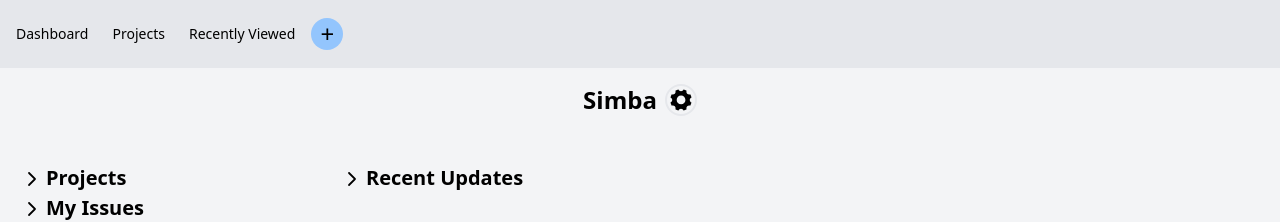
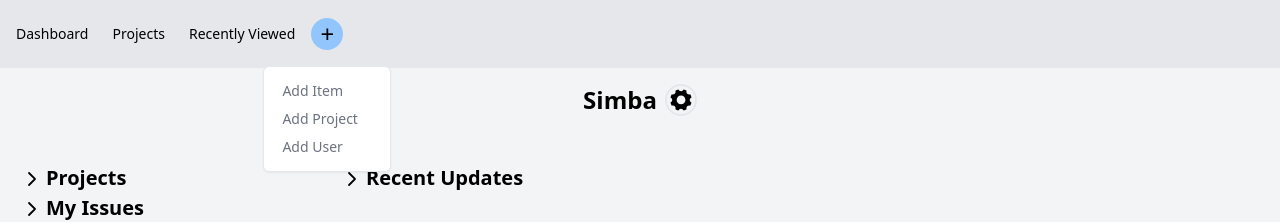
Before and after one commit to simbamkenya/bug-traker, a React (Vite) app in the folder frontend/: page /dashboard in a window 1280 px wide. Shown: the top 222 px of the page. Built offline with nearby package versions, Linux system fonts and the light colour scheme.

Commit message:
added dropdown menu for add

```diff
--- /dev/null
+++ b/frontend/src/hooks/useComponentVisible.jsx
@@ -0,0 +1,32 @@
+import React, { useState, useEffect, useRef } from "react";
+import ReactDOM from "react-dom";
+
+export default function useComponentVisible(initialIsVisible) {
+  const [isComponentVisible, setIsComponentVisible] = useState(
+    initialIsVisible
+  );
+  const ref = useRef(null);
+
+  const handleHideDropdown = (event) => {
+    if (event.key === "Escape") {
+      setIsComponentVisible(false);
+    }
+  };
+
+  const handleClickOutside = event => {
+    if (ref.current && !ref.current.contains(event.target)) {
+      setIsComponentVisible(false);
+    }
+  };
+
+  useEffect(() => {
+    document.addEventListener("keydown", handleHideDropdown, true);
+    document.addEventListener("click", handleClickOutside, true);
+    return () => {
+      document.removeEventListener("keydown", handleHideDropdown, true);
+      document.removeEventListener("click", handleClickOutside, true);
+    };
+  });
+
+  return { ref, isComponentVisible, setIsComponentVisible };
+}
--- a/frontend/src/layouts/DashLayout.jsx
+++ b/frontend/src/layouts/DashLayout.jsx
@@ -1,15 +1,46 @@
-import React from "react";
+import React, { useState } from "react";
 import { Link, Outlet } from "react-router-dom";
+import useComponentVisible from "../hooks/useComponentVisible"
 
 function DashLayout(props) {
+  const [dropVisible, setDropVisible] = useState(false)
+  const { ref, isComponentVisible, setIsComponentVisible } =   useComponentVisible(true);
+  console.log(isComponentVisible)
+
+  const showDropDown = () => {
+    //setDropVisible(true)
+   setIsComponentVisible(true)
+  }
   return (
     <div>
       <nav className="p-2 bg-gray-200">
         <ul className="flex gap-2">
-          <Link className="py-4 px-2 text-sm rounded-sm hover:bg-green-100">Dashboard</Link>
-          <Link className="py-4 px-2 text-sm rounded-sm hover:bg-green-100">Projects</Link>
-          <Link className="py-4 px-2 text-sm rounded-sm hover:bg-green-100">Recently Viewed</Link>
-          <Link className="flex my-auto items-center justify-center text-2xl h-8 w-8 rounded-full bg-blue-300">+</Link>
+          <Link className="py-4 px-2 text-sm rounded-sm hover:bg-green-100">
+            Dashboard
+          </Link>
+          <Link className="py-4 px-2 text-sm rounded-sm hover:bg-green-100">
+            Projects
+          </Link>
+          <Link className="py-4 px-2 text-sm rounded-sm hover:bg-green-100">
+            Recently Viewed
+          </Link>
+          <Link onClick={showDropDown} ref={ref} className="flex relative my-auto items-center justify-center h-8 w-8 rounded-full bg-blue-300">
+            <span className="text-2xl">+</span>
+            <div className={`absolute w-32 top-12 ${isComponentVisible ? 'absolute' : 'hidden'}`}>
+            <ul className="w-full p-2.5 text-gray-500 bg-white border rounded-md shadow-sm">
+              <li className="whitespace-nowrap rounded-sm  text-sm text-left px-2 py-[4px] hover:bg-gray-200">
+                <Link className="">Add Item</Link>
+              </li>
+              <li className="whitespace-nowrap rounded-sm  text-left px-2 py-[4px] text-sm hover:bg-gray-200">
+                <Link>Add Project</Link>
+              </li>
+              <li className="whitespace-nowrap rounded-sm px-2 py-[4px] text-left text-sm hover:bg-gray-200">
+                <Link>Add User</Link>
+              </li>
+            </ul>
+          </div>
+          </Link>
+
         </ul>
       </nav>
       <Outlet />
--- a/frontend/src/pages/Dashboard.jsx
+++ b/frontend/src/pages/Dashboard.jsx
@@ -6,6 +6,7 @@ import { Link } from "react-router-dom";
 import { GoProject } from "react-icons/go";
 import { IoSettingsSharp } from "react-icons/io5";
 import { Tooltip } from "react-tooltip";
+
 
 function Dashboard(props) {
   const [openProjects, setOpenProjects] = useState(false);
@@ -324,7 +325,7 @@ function Dashboard(props) {
               })}
             >
               <div className="">
-                <div className="border-2 rounded bg-white hover:bg-blue-200 mb-2">
+                <div className="border-2 rounded bg-white mb-2">
                   <div className="border-b-2 p-2 font-bold">Fri Feb. 2024</div>
                   <div className="flex p-2">
                     <div className="flex flex-start  mr-2">
@@ -342,7 +343,7 @@ function Dashboard(props) {
                           members
                         </span>
                         of this project
-                        <span className="ml-auto">a day ago</span>
+                        <span className="ml-auto text-sm">a day ago</span>
                       </div>
                       <div className="font-medium">
                         <Link to="" className="text-sm uppercase mr-2">
@@ -354,7 +355,7 @@ function Dashboard(props) {
                     </div>
                   </div>
                 </div>
-                <div className="border-2 rounded bg-white hover:bg-blue-200">
+                <div className="border-2 rounded bg-white">
                   <div className="border-b-2 p-2 font-bold">
                     Fri Feb. 04, 2024
                   </div>
@@ -367,7 +368,7 @@ function Dashboard(props) {
                         srcset=""
                       />
                     </div>
-                    <div className="flex-1 bg-red-100">
+                    <div className="flex-1">
                       <div className="py-2">
                         <div className="flex justify-between">
                           <div className="">
@@ -377,7 +378,7 @@ function Dashboard(props) {
                             </span>
                             of this project
                           </div>
-                          <div className="px-4">a day ago</div>
+                          <div className="px-4 text-sm">a day ago</div>
                         </div>
                       </div>
                       <div className="font-medium">
@@ -407,7 +408,7 @@ function Dashboard(props) {
                             </span>
                             of this project
                           </div>
-                          <div className="px-2">a day ago</div>
+                          <div className="px-2 text-sm">a day ago</div>
                         </div>
 
                         <div>
```
